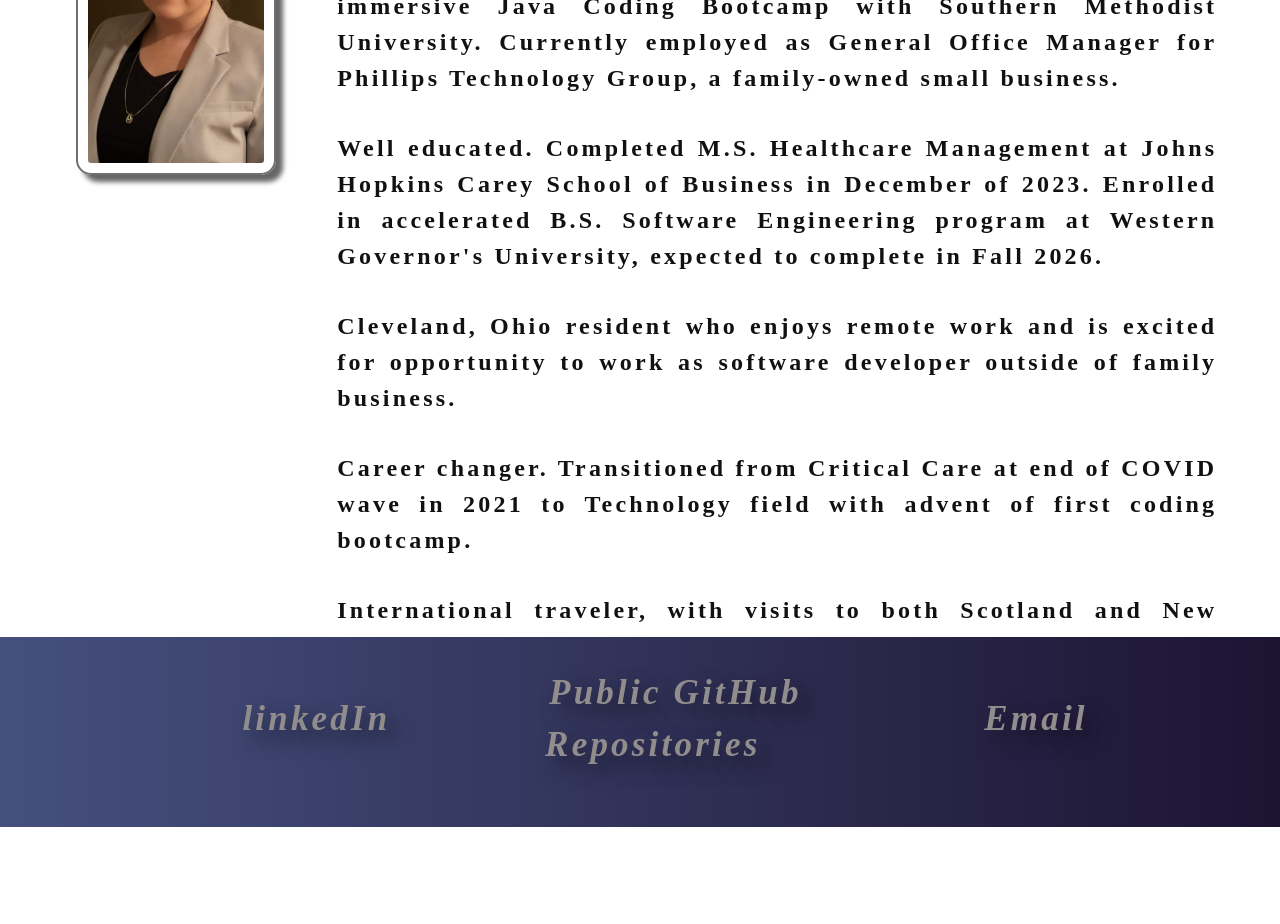
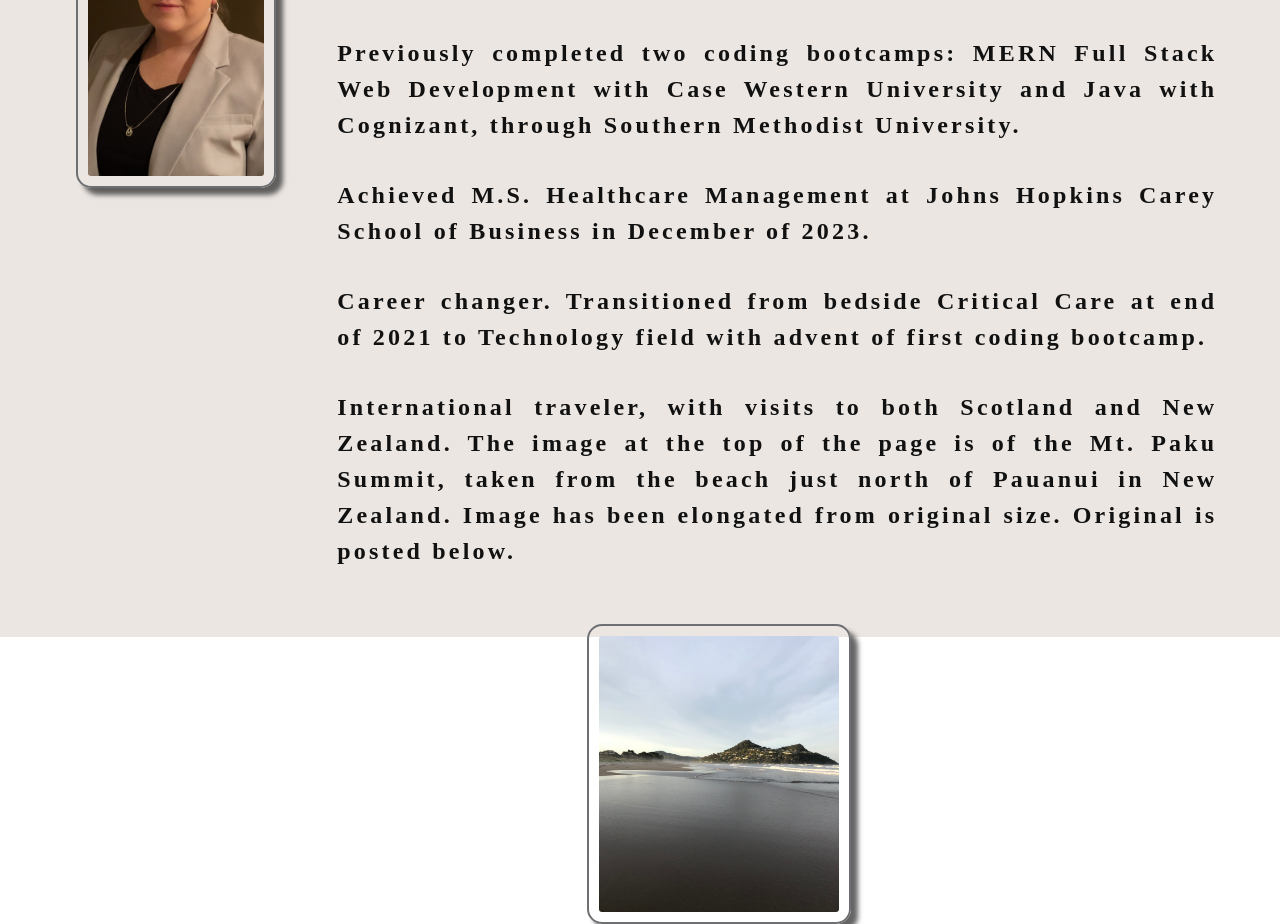
Before and after one commit to cphill11/react-portfolio, a React (Create React App) app: page / in a window 1280 px wide. Shown: the part 680-1604 px from the top of the page. Before the commit the page ends 1507 px from the top, so only its background shows below. Built offline with nearby package versions, Linux system fonts and the light colour scheme.

Commit message:
updated stack page with new format, added second image to about page, altered titles on nav tabs

```diff
--- a/src/components/About.js
+++ b/src/components/About.js
@@ -1,7 +1,8 @@
 import React from "react";
 // define the src for the image at top of page
 import professionalImage from "../assets/images/professional-image.jpg";
-import Footer from "./Footer";
+import islandImage from "../assets/images/nz.jpg";
+// import Footer from "./Footer";
 import "../index.css";
 import "../media-queries.css";
 
@@ -11,6 +12,7 @@ function About() {
     // class my-5 = (m) margin (y) top & bottom - (5) $spacer-y * 3
     <section className="aboutSection">
       <h1 id="about">About Me</h1>
+      <div id="backing">
       <div id="aboutPhoto">
         {/* Recent photo and short bio */}
         <img
@@ -21,23 +23,31 @@ function About() {
         />
       <div id="summary">
         <p>
-          Software Engineer Student.  Currently building professional and technical experience after completion of Case Western Reserve University's Full Stack Web Development program. Completed immersive Java Coding Bootcamp with Southern Methodist University.  Currently employed as General Office Manager for Phillips Technology Group, a family-owned small business.
-         </p>
-         <p>
-          Well educated.  Completed M.S. Healthcare Management at Johns Hopkins Carey School of Business in December of 2023. Enrolled in accelerated B.S. Software Engineering program at Western Governor's University, expected to complete in Fall 2026.
+          Software Engineer Student on Java track, attending Western Governor's University with expected 2026 graduation. Recently certified as AWS Certified Cloud Practitioner.
+          </p>
+          <p>
+            Previously completed two coding bootcamps: MERN Full Stack Web Development with Case Western University and Java with Cognizant, through Southern Methodist University.
           </p>
          <p>
-          Cleveland, Ohio resident who enjoys remote work and is excited for opportunity to work as software developer outside of family business.
+          Achieved M.S. Healthcare Management at Johns Hopkins Carey School of Business in December of 2023.
           </p>
           <p>
-          Career changer. Transitioned from Critical Care at end of COVID wave in 2021 to Technology field with advent of first coding bootcamp.
+          Career changer. Transitioned from bedside Critical Care at end of 2021 to Technology field with advent of first coding bootcamp.
           </p>
           <p>
-          International traveler, with visits to both Scotland and New Zealand.  Ready to explore future travel endeavors.
+          International traveler, with visits to both Scotland and New Zealand.  The image at the top of the page is of the Mt. Paku Summit, taken from the beach just north of Pauanui in New Zealand.  Image has been elongated from original size.  Original is posted below.
           </p>
+
+          <img
+          src={islandImage}
+          className="islandPhoto"
+          // style={{ width: "25" }}
+          alt="extinct volcano as viewed from ocean beach"
+        />
       </div>
       </div>
-      <Footer/>
+      </div>
+      {/* <Footer/> */}
     </section>
   );
 }
--- a/src/components/NavTabs.js
+++ b/src/components/NavTabs.js
@@ -17,10 +17,10 @@ function NavTabs({ currentPage, handlePageChange }) {
         </li>
         <li className="nav-item">
           <a
-            href="#resume"
-            onClick={() => handlePageChange("Resume")}
+            href="#stack"
+            onClick={() => handlePageChange("Stack")}
             className={
-              currentPage === "Resume" ? "nav-link active" : "nav-link"
+              currentPage === "Stack" ? "nav-link active" : "nav-link"
             }
           >
             Stack
--- a/src/components/Portfolio-container.js
+++ b/src/components/Portfolio-container.js
@@ -1,6 +1,6 @@
 import React, { useState } from "react";
 import About from "./About";
-import Resume from "./Resume";
+import Stack from "./Stack";
 import Portfolio from "./Portfolio";
 import Ancillary from "./Ancillary";
 import NavTabs from "./NavTabs";
@@ -15,8 +15,8 @@ export default function PortfolioContainer() {
     if (currentPage === "About") {
       return <About />;
     }
-    if (currentPage === "Resume") {
-      return <Resume />;
+    if (currentPage === "Stack") {
+      return <Stack/>;
     }
     if (currentPage === "Portfolio") {
       return <Portfolio />;
--- a/src/components/Resume.js
+++ /dev/null
@@ -1,34 +0,0 @@
-import React from "react";
-import pdf from "../assets/small/resume.pdf";
-import "../index.css";
-import "../media-queries.css";
-
-function Resume() {
-  return (
-    <section class="stackSection">
-      <h1 id="resume">Coding Stack Overview</h1>
-      <div id="skillset">
-
-        <ul>
-          <li>IDE:IntelliJ and Visual Studio Code</li>
-          <li>MERN Stack: MongoDB, React.js, Express.JS, Node.js</li>
-          <li>Object-Oriented Programming: Java, JavaScript</li>
-          <li>HTML / CSS / Flexbox </li>
-          <li>SQL / SQL Workbench / Mongoose</li>
-          <li>RESTful APIs</li>
-          <li>Kanbans: Jira and GitHub</li>
-          <li>Spring Framework / Maven Projects</li>
-        </ul>
-
-
-      </div>
-      <div id="pdf">
-        <a href={pdf} className="my-4" target="_blank" rel="noreferrer">
-          Resume Downloadable as PDF
-        </a>
-      </div>
-    </section>
-  );
-}
-
-export default Resume;
--- /dev/null
+++ b/src/components/Stack.js
@@ -0,0 +1,52 @@
+import React from "react";
+import pdf from "../assets/small/resume.pdf";
+import "../index.css";
+import "../media-queries.css";
+
+function Stack(props) {
+  return (
+    <section class="stackSection">
+      <h1 id="stack">Coding Stack Overview</h1>
+      <div id="backing">
+        <div id="skillset">
+      <div className="SplitPane">
+      {" "}
+        {props.left}
+        <div className="SplitPane-Left">
+        <ul>
+          <li>IDE:IntelliJ and Visual Studio Code</li>
+          <li>MERN Stack: MongoDB, React.js, Express.JS, Node.js</li>
+          <li>Object-Oriented Programming: Java, JavaScript</li>
+          <li>HTML5 / CSS / Flexbox </li>
+          <li>SQL / MySQL / MySQL Workbench</li>
+          <li>RESTful APIs</li>
+          <li>Kanbans: Jira and GitHub</li>
+
+        </ul>
+        </div>
+        <div className="SplitPane-Right">
+        {" "}
+          {props.right}
+          <ul>
+          <li>AWS Cloud Practitioner</li>
+          <li>CI/CD (Git)</li>
+          <li>Docker Containers</li>
+          <li>Heroku Deployment</li>
+          <li>HTML / CSS / Flexbox </li>
+          <li>SQL / SQL Workbench / MySQL</li>
+          <li>Spring Framework / Maven Projects</li>
+        </ul>
+        </div>
+        </div>
+        </div>
+        <div id="pdf">
+        <a href={pdf} className="my-4" target="_blank" rel="noreferrer">
+          Resume Downloadable as PDF
+        </a>
+      </div>
+    </div>
+   </section>
+  );
+}
+
+export default Stack;
--- a/src/index.css
+++ b/src/index.css
@@ -152,7 +152,7 @@ button[disabled] {
 }
 
 #about,
-#resume,
+#stack,
 #ancillary,
 #portfolio {
   text-align: left;
@@ -192,6 +192,7 @@ button[disabled] {
 }
 
 #pdf {
+  margin: 0 25% 0 35%;
   font-size: 30px;
   color: #38356c;
   text-shadow: 10px 10px 20px rgba(0, 0, 0, 0.5);
@@ -207,6 +208,15 @@ button[disabled] {
   height: 300px;
   margin-left: 50px;
 }
+
+.islandPhoto {
+  display: flex;
+  height: 300px;
+  margin-top: 50px;
+  margin-left: 250px;
+  width: 30%;
+}
+
 img {
   justify-content: center;
   padding: 10px;
```
Also changed, not shown: 1 other file (tests, documents, lock files or other folders).
